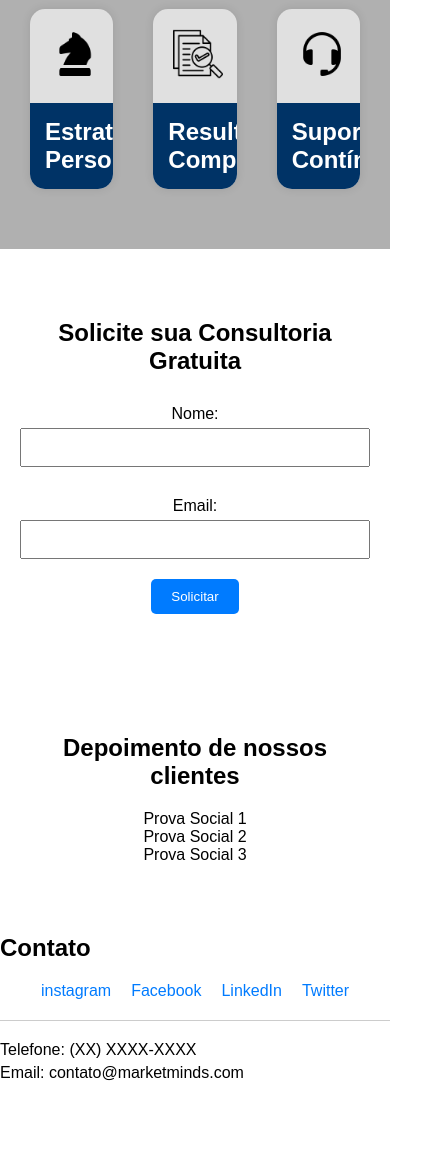
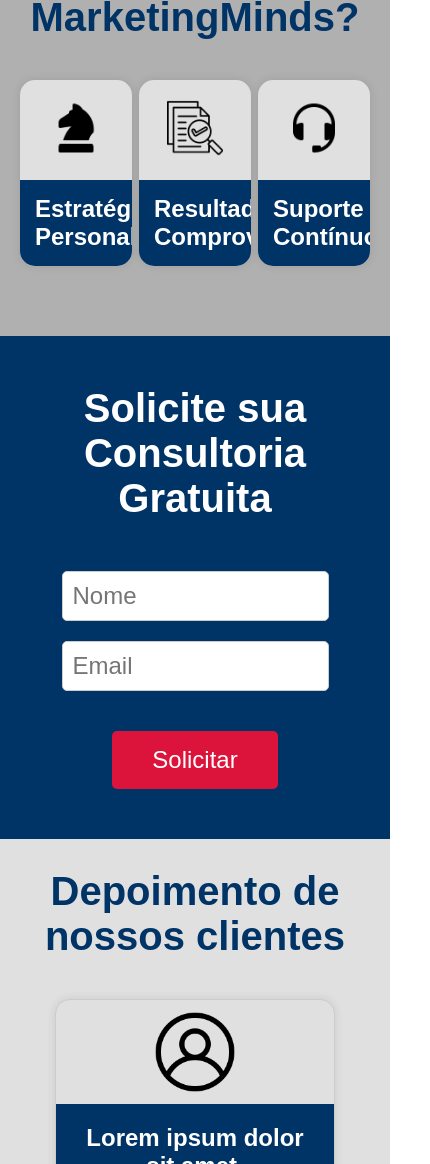
Before and after one commit to JoaoGperez/MarketingMinds, a website: page src/index.html in a window 390 px wide. Shown: the part 836-2000 px from the top of the page, 430 px wide, since content can reach past the window. Before the commit the page ends 1923 px from the top, so only its background shows below. Drawn offline with Linux system fonts and the light colour scheme.

Commit message:
finalização do design principal

```diff
--- a/src/index.html
+++ b/src/index.html
@@ -1,11 +1,13 @@
 <!DOCTYPE html>
 <html lang="en">
+
 <head>
     <meta charset="UTF-8">
     <meta name="viewport" content="width=device-width, initial-scale=1.0">
     <link rel="stylesheet" href="styles.css">
     <title>Landing Page - MarketMinds</title>
 </head>
+
 <body>
     <!-- Cabeçalho -->
     <header class="header">
@@ -24,22 +26,21 @@
             <div class="benefit-box">
                 <img src="/imgs/horseIcon.png" alt="Benefício 1" class="benefit-image">
                 <div class="benefit-text">
-                    <p>Estratégias Personalizadas</p>
+                    <p>Estratégias <br> Personalizadas</p>
                 </div>
             </div>
             <div class="benefit-box">
                 <img src="/imgs/Resultados_comprovados.png" alt="Benefício 1" class="benefit-image">
                 <div class="benefit-text">
-                    <p>Resultados Comprovados</p>
+                    <p>Resultados <br> Comprovados</p>
                 </div>
             </div>
             <div class="benefit-box">
                 <img src="/imgs/support.png" alt="Benefício 1" class="benefit-image">
                 <div class="benefit-text">
-                    <p>Suporte Contínuo</p>
+                    <p>Suporte <br> Contínuo</p>
                 </div>
             </div>
-
         </div>
     </section>
 
@@ -47,10 +48,8 @@
     <section class="contact-form">
         <h2>Solicite sua Consultoria Gratuita</h2>
         <form>
-            <label for="name">Nome:</label>
-            <input type="text" id="name" name="name" required>
-            <label for="email">Email:</label>
-            <input type="email" id="email" name="email" required>
+            <input type="text" name="name" placeholder="Nome" required>
+            <input type="email" name="email" placeholder="Email" required>
             <button type="submit">Solicitar</button>
         </form>
     </section>
@@ -58,27 +57,45 @@
     <!-- Provas Sociais -->
     <section class="social-proof">
         <h2>Depoimento de nossos clientes</h2>
-        <div class="proof-boxes">
-            <div class="proof-box">Prova Social 1</div>
-            <div class="proof-box">Prova Social 2</div>
-            <div class="proof-box">Prova Social 3</div>
+        <div class="social-proof-boxes">
+            <div class="social-proof-box">
+                <img src="/imgs/user.png" alt="Prova Social 1" class="social-proof-image">
+                <div class="social-proof-text">
+                    <p>Lorem ipsum dolor sit amet, consectetur adipisicing elit. Quam quaerat quod, possimus sed commodi soluta incidunt minus.</p>
+                </div>
+            </div>
+            <div class="social-proof-box">
+                <img src="/imgs/user.png" alt="Prova Social 2" class="social-proof-image">
+                <div class="social-proof-text">
+                    <p>Lorem ipsum dolor sit amet, consectetur adipisicing elit. Quam quaerat quod, possimus sed commodi soluta incidunt minus.</p>
+                </div>
+            </div>
+            <div class="social-proof-box">
+                <img src="/imgs/user.png" alt="Prova Social 3" class="social-proof-image">
+                <div class="social-proof-text">
+                    <p>Lorem ipsum dolor sit amet, consectetur adipisicing elit. Quam quaerat quod, possimus sed commodi soluta incidunt minus.</p>
+                </div>
+            </div>
         </div>
     </section>
 
     <!-- Rodapé -->
     <footer class="footer">
-        <h2>Contato</h2>
+        <h2>Nossas Redes Sociais</h2>
         <div class="social-links">
-            <a href="#">instagram</a>
-            <a href="#">Facebook</a>
-            <a href="#">LinkedIn</a>
-            <a href="#">Twitter</a>
+            <a href="https://Instagram.com" target="_blank"><img src="/imgs/instagram.png" alt="Instagram"></a>
+            <a href="https://facebook.com" target="_blank"><img src="/imgs/facebook.png" alt="Facebook"></a>
+            <a href="https://twitter.com" target="_blank"><img src="/imgs/twitter.png" alt="Twitter"></a>
+            <a href="https://linkedin.com" target="_blank"><img src="/imgs/linkedin.png" alt="LinkedIn"></a>
         </div>
         <hr>
-        <p>Telefone: (XX) XXXX-XXXX</p>
-        <p>Email: contato@marketminds.com</p>
+        <div class="contact-info">
+            <p><img class="contact-img" src="/imgs/phone.png" alt="">Telefone: (11) 1234-5678</p>
+            <p><img class="contact-img" src="/imgs/email-icon.png" alt=""> Email: contato@empresa.com</p>
+        </div>
     </footer>
 
     <script src="script.js"></script>
 </body>
+
 </html>
--- a/src/styles.css
+++ b/src/styles.css
@@ -7,7 +7,7 @@
 .header {
     background: url('../imgs/Wallpapeer.jpg') no-repeat center center/cover;
     color: white;
-    padding: 10px 20px 20px;
+    padding: 60px 20px 60px;
     text-align: left;
     position: relative;
 }
@@ -36,36 +36,38 @@
 
 .benefits {
     background-color: #B0B0B0;
-    /* Define o fundo cinza */
-    padding: 25px 20px;
-    padding-bottom: 50px;
+    padding: 50px 15%;
     text-align: center;
 }
 
 .benefits h2 {
-    margin: 0;
-    margin-bottom: 30px;
-    font-size: 2em;
-    color: #333;
-    /* Cor do texto do título dos benefícios */
+    margin: 40 0 40px 0;
+    font-size: 2.5em;
+    color: #003366;
 }
 
 .benefit-boxes {
     display: flex;
-    justify-content: space-around;
-    gap: 20px;
-    /* Espaçamento entre as caixas de benefício */
+    justify-content: space-between;
+    /* Distribui o espaço entre as caixas */
+    gap: 0;
+    /* Remove o espaço entre as caixas */
+    flex-wrap: wrap;
+    /* Permite que as caixas se movam para a linha seguinte em telas menores */
 }
 
 .benefit-box {
-    width: 30%;
+    width: 25%;
+    /* Ajusta a largura das caixas para serem menores */
     padding: 0;
     border-radius: 15px;
     background-color: #e0e0e0;
     box-shadow: 0 0 10px rgba(0, 0, 0, 0.1);
-    /* Sombra suave para as caixas */
-    margin: 10px;
+    margin: 0;
+    /* Remove a margem entre as caixas */
     overflow: hidden;
+    /* Garante que o conteúdo não ultrapasse os limites da caixa */
+    box-sizing: border-box;
 }
 
 .benefit-image {
@@ -75,18 +77,17 @@
 
 .benefit-text {
     background-color: #003366;
-    /* Fundo azul */
     color: white;
-    /* Cor do texto */
     padding: 15px;
     text-align: center;
+    font-weight: bold;
 }
 
 .benefit-text p {
-    font-weight: bold;
     margin: 0;
     font-size: 1em;
 }
+
 
 .contact-form form {
     display: flex;
@@ -103,9 +104,7 @@
 .benefit-text {
     width: 1;
     background-color: #003366;
-    /* Fundo azul */
     color: white;
-    /* Cor do texto */
     padding: 15px;
     text-align: center;
 }
@@ -115,50 +114,242 @@
     font-size: 1.5em;
 }
 
-.contact-form label {
-    margin: 10px 0 5px;
+.contact-form {
+    background-color: #003366;
+    padding: 50px 20px;
+    text-align: center;
 }
 
-.contact-form input {
-    margin-bottom: 20px;
+.contact-form h2 {
+    color: #fff;
+    margin: 0 0 40px 0;
+    font-size: 2.5em;
+}
+
+.contact-form form {
+    display: flex;
+    flex-direction: column;
+    align-items: center;
+}
+
+.contact-form input[type="text"],
+.contact-form input[type="email"] {
+    width: 40%;
     padding: 10px;
-    width: 100%;
-    max-width: 400px;
+    margin: 10px 0;
+    border: 1px solid #ccc;
+    border-radius: 5px;
+    font-size: 1em;
+}
+
+.contact-form button {
+    padding: 15px 55px;
+    margin-top: 30px;
+    border: none;
+    border-radius: 5px;
+    background-color: #dc143c;
+    color: white;
+    font-size: 1.5em;
+
+    cursor: pointer;
+    transition: background-color 0.3s;
+}
+
+.contact-form button:hover {
+    background-color: #A11230;
+    /* Tom mais escuro de azul ao passar o mouse */
+}
+
+.social-proof {
+    background-color: #e0e0e0;
+    padding: 50px 5%;
+    text-align: center;
+}
+
+.social-proof h2 {
+    margin: 0 0 40px 0;
+    font-size: 2.5em;
+    color: #003366;
+}
+
+.social-proof-boxes {
+    display: flex;
+    justify-content: space-between;
+    /* Distribui o espaço entre as caixas */
+    gap: 0;
+    /* Remove o espaço entre as caixas */
+    flex-wrap: wrap;
+    /* Permite que as caixas se movam para a linha seguinte em telas menores */
+}
+
+.social-proof-box {
+    width: 30%;
+    height: 350px;
+    padding: 0;
+    border: 1px solid #ccc;
+    border-radius: 15px;
+    background-color: #e0e0e0;
+    box-shadow: 0 0 10px rgba(0, 0, 0, 0.1);
+    margin: 0;
+    overflow: hidden;
+    display: flex;
+    flex-direction: column;
+    justify-content: space-between;
+    align-items: center;
     box-sizing: border-box;
 }
 
-.contact-form button {
-    padding: 10px 20px;
-    background-color: #007bff;
-    color: white;
-    border: none;
-    border-radius: 5px;
-    cursor: pointer;
+.social-proof-image {
+    width: 30%;
+    /* Diminui o tamanho das imagens */
+    height: auto;
+    /* Mantém a proporção da imagem */
+    object-fit: cover;
+    padding: 10px;
 }
 
-.contact-form button:hover {
-    background-color: #0056b3;
+.social-proof-text {
+    background-color: #003366;
+    color: white;
+    padding: 20px;
+    /* Aumenta o padding para dar mais espaço ao texto */
+    text-align: center;
+    font-weight: bold;
+    flex: 1;
+    /* Faz com que o texto ocupe o espaço restante */
+    display: flex;
+    align-items: center;
+    justify-content: center;
 }
 
-.footer .social-links {
+.social-proof-text p {
+    margin: 0;
+    font-size: 1.2em;
+    /* Aumenta o tamanho da fonte para melhorar a legibilidade */
+}
+
+
+/* Estilo do Rodapé */
+.footer {
+    background-color: #b0b0b0;
+    /* Fundo azul escuro */
+    padding: 50px 20px;
+    text-align: center;
+    color: white;
+    width: 100%;
+}
+
+.footer h2 {
+    margin: 0 0 40px 0;
+    font-size: 2.5em;
+    color: #003366;
+}
+
+.social-links {
     display: flex;
     justify-content: center;
-    margin: 20px 0;
+    gap: 20px;
+    margin-bottom: 30px;
 }
 
-.footer .social-links a {
-    margin: 0 10px;
-    text-decoration: none;
-    color: #007bff;
+.social-links a img {
+    width: 40px;
+    height: 40px;
+    transition: transform 0.3s;
+}
+
+.social-links a img:hover {
+    transform: scale(1.1);
+    /* Efeito de zoom ao passar o mouse */
 }
 
 .footer hr {
-    border: none;
-    height: 1px;
-    background-color: #ccc;
-    margin: 20px 0;
+    border: 1px solid #fff;
+    margin: 30px auto;
+    width: 60%;
 }
 
-.footer p {
-    margin: 5px 0;
+.contact-info p {
+    margin: 10px 0;
+    font-size: 1.2em;
+    color: #000000;
+    display: flex;
+    align-items: center;
+    justify-content: center;
 }
+
+.contact-img {
+    width: 25px;
+    height: 25px;
+    transition: transform 0.3s;
+    margin-right: 5px;
+    vertical-align: middle;
+    /* Alinha a imagem verticalmente ao meio do texto */
+}
+
+@media (max-width: 768px) {
+
+    .header {
+        padding: 30px 20px 30px;
+    }
+
+    /* Benefícios */
+    .benefits {
+        padding: 50px 20px;
+    }
+
+    .benefits h2 {
+        margin: 0 0 40px 0;
+    }
+
+    .benefit-boxes {
+        flex-direction: row;
+        align-items: center;
+    }
+
+    .benefit-box {
+        width: 32%;
+        margin-bottom: 20px;
+    }
+
+    .benefit-image {
+        width: 50%;
+    }
+
+    /* Formulário de Contato */
+    .contact-form input[type="text"],
+    .contact-form input[type="email"] {
+        width: 70%;
+        padding: 10px;
+        font-size: 1.5em;
+    }
+
+    .contact-form button {
+        padding: 15px 40px;
+    }
+
+    /* Provas Sociais */
+    .social-proof {
+        padding: 30px 10%;
+    }
+
+    .social-proof-boxes {
+        flex-direction: column;
+        align-items: center;
+        gap: 30px;
+    }
+
+    .social-proof-box {
+        width: 90%;
+        height: auto;
+    }
+
+    .social-proof-image {
+        width: 30%;
+    }
+
+    .social-proof-text p {
+        font-size: 1.5em;
+    }
+
+}
```
